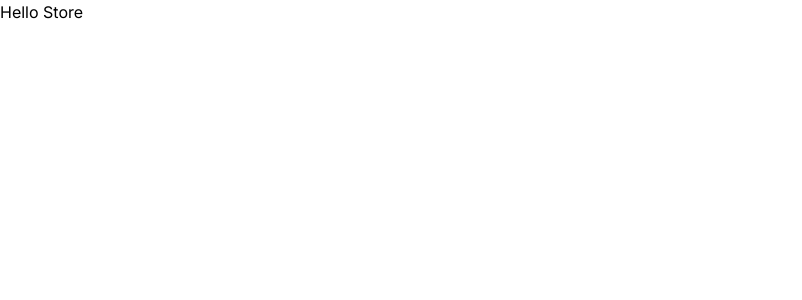
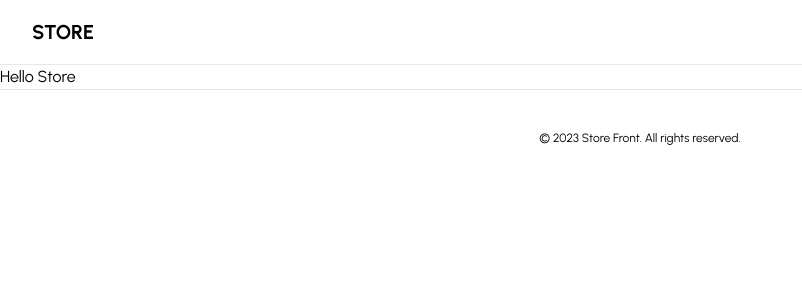
Before and after one commit to Stanwukong/ecommerce-store, a Next.js app: page / in a window 1280 px wide. Shown: the top 300 px of the page, without its empty margins (0-802 px from the left). Built offline with nearby package versions, Linux system fonts and the light colour scheme.

Commit message:
Added container and navbar components

```diff
--- a/app/layout.tsx
+++ b/app/layout.tsx
@@ -1,12 +1,14 @@
+import Footer from '@/components/footer'
 import './globals.css'
 import type { Metadata } from 'next'
-import { Inter } from 'next/font/google'
+import { Urbanist } from 'next/font/google'
+import Navbar from '@/components/navbar'
 
-const inter = Inter({ subsets: ['latin'] })
+const urbanist = Urbanist({ subsets: ['latin'] })
 
 export const metadata: Metadata = {
-  title: 'Create Next App',
-  description: 'Generated by create next app',
+  title: 'Store Front',
+  description: 'Access our products',
 }
 
 export default function RootLayout({
@@ -16,7 +18,11 @@
 }) {
   return (
     <html lang="en">
-      <body className={inter.className}>{children}</body>
+      <body className={urbanist.className}>
+        <Navbar />
+        {children}
+        <Footer />
+      </body>
     </html>
   )
 }
--- /dev/null
+++ b/components/footer.tsx
@@ -0,0 +1,13 @@
+const Footer = () => {
+	return (
+		<footer className="bg-white border-t ">
+			<div className="mx-auto py-10">
+			<p className="text-center text-xs text-black">
+				&copy; 2023 Store Front. All rights reserved.
+			</p>
+			</div>
+		</footer>
+	 );
+}
+
+export default Footer;
--- /dev/null
+++ b/components/main-nav.tsx
@@ -0,0 +1,38 @@
+"use client"
+
+import { cn } from "@/lib/utils";
+import Link from "next/link";
+import { usePathname } from "next/navigation";
+
+interface MainNavProps {
+	data: any;
+}
+
+const MainNav: React.FC<MainNavProps> = ({
+	data
+}) => {
+	const pathname = usePathname();
+	const routes = data.map((route) => ({
+		href: `/category/${route.id}`,
+		label: route.name,
+		active: pathname === `/category/${route.id}`
+	}))
+	return (
+		<nav className="mx-6 flex items-center space-x-4 lg:space-x-6">
+			{routes.map((route) => (
+				<Link
+					key={route.name}
+					href={route.href}
+					className={cn(
+						'text-sm font-medium transition-colors hovertext-black',
+						route.active ? 'text-black' : 'text-neutral-500'
+					)}
+				>
+						{route.label}
+				</Link>
+			))}
+		</nav>
+	 );
+}
+
+export default MainNav;
--- /dev/null
+++ b/components/navbar.tsx
@@ -0,0 +1,20 @@
+import Container from "@/components/ui/container"
+import Link from "next/link"
+import MainNav from "@/components/main-nav"
+
+const Navbar = () => {
+  return (
+    <div className="border-b">
+      <Container>
+		<div className="relative px-4 sm:px-6 lg:px-8 flex h-16 items-center">
+			<Link href="/" className="ml-4 flex lg:ml-0 gap-x-2">
+			<p className="font-bold text-xl">STORE</p>
+		</Link>
+		<MainNav data={[]}/>
+		</div>
+	  </Container>
+    </div>
+  )
+}
+
+export default Navbar
--- /dev/null
+++ b/components/ui/container.tsx
@@ -0,0 +1,16 @@
+
+interface ContainerProps {
+	children: React.ReactNode
+}
+
+const Container: React.FC<ContainerProps> = ({
+	children
+}) => {
+	return (
+		<div className="mx-auto max-w-7xl">
+			{children}
+		</div>
+	 );
+}
+
+export default Container;
--- /dev/null
+++ b/lib/utils.ts
@@ -0,0 +1,6 @@
+import { type ClassValue, clsx } from "clsx"
+import { twMerge } from "tailwind-merge"
+
+export function cn(...inputs: ClassValue[]) {
+  return twMerge(clsx(inputs))
+}
```
Also changed, not shown: package.json (+7 -5 lines), 1 other file (tests, documents, lock files or other folders).
